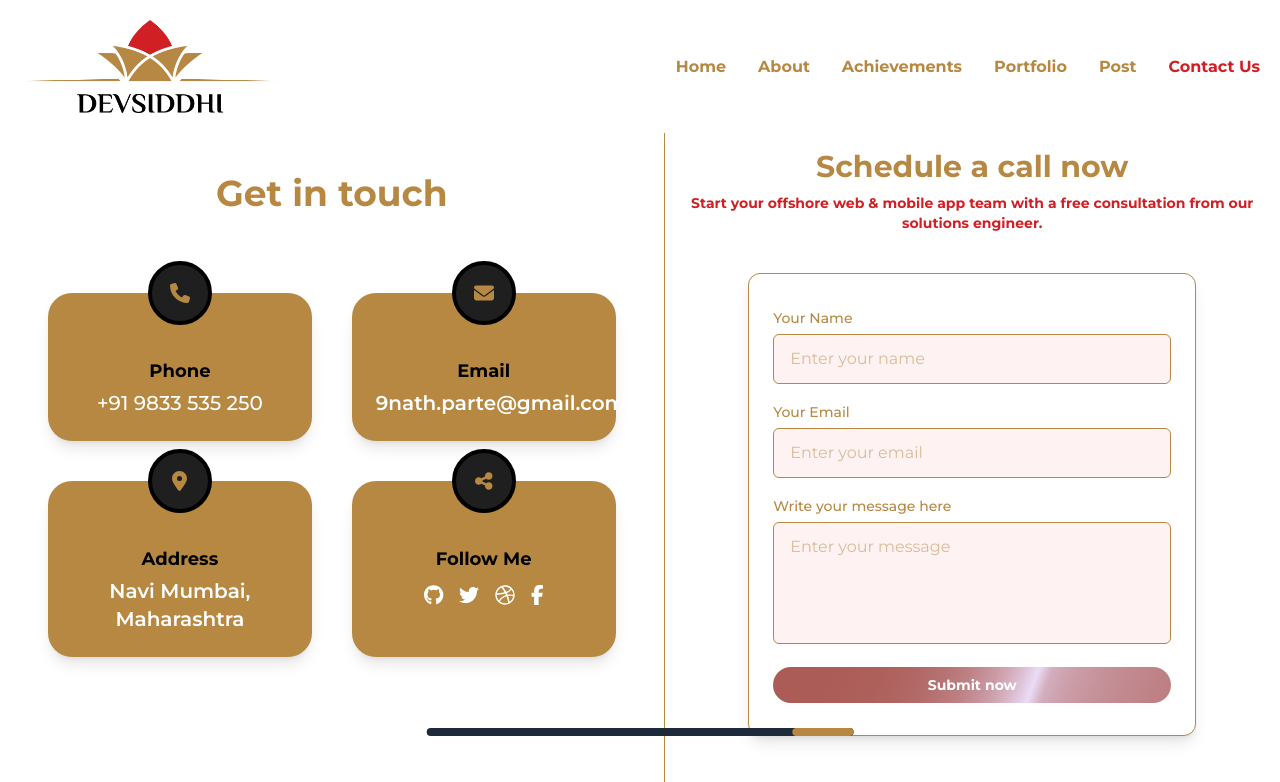
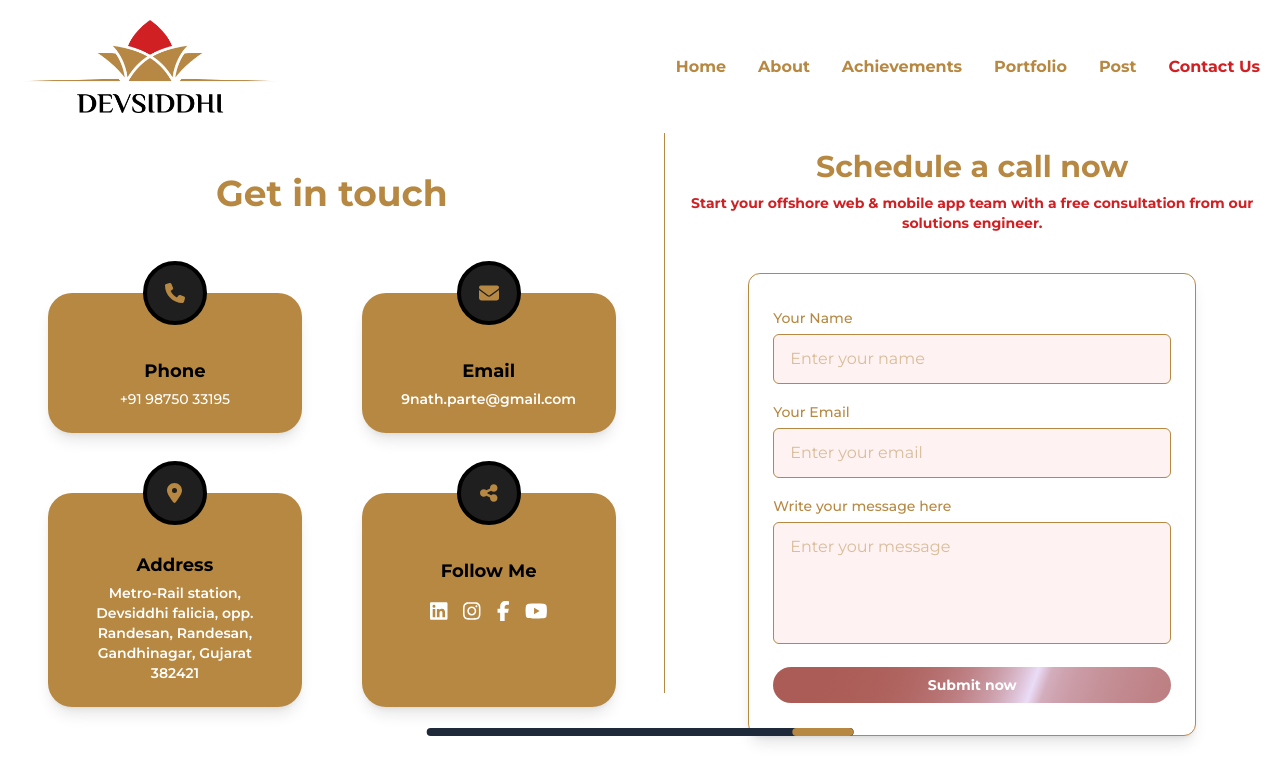
Before and after one commit to navnathparte/devsiddhi, a React (Vite) app: page /contact-us in a window 1280 px wide. Shown: the top 782 px of the page. Built offline with nearby package versions, Linux system fonts and the light colour scheme.

Commit message:
latest changes

```diff
--- a/src/components/Navbar.tsx
+++ b/src/components/Navbar.tsx
@@ -5,7 +5,7 @@ export default function Navbar() {
   const location = useLocation();
   const [isOpen, setIsOpen] = useState(false);
   const isHome = location.pathname === "/";
-  const isAbout = location.pathname === "/about";
+  const isAbout = ["/about"].includes(location.pathname);
 
   // Add an array of nav items
   const navItems = [
--- a/src/pages/About.tsx
+++ b/src/pages/About.tsx
@@ -8,7 +8,7 @@ const About = () => {
       />
 
       {/* Foreground Content */}
-      <div className="relative z-10 w-full flex justify-center items-center p-8 min-h-[750px] bg-[url('/BG-Pattern.png')] bg-cover bg-center bg-no-repeat bg-fixed">
+      <div className="relative z-10 w-full min-h-screen flex justify-center items-center p-8 bg-[url('/BG-Pattern.png')] bg-cover bg-center bg-no-repeat bg-fixed">
         <div className="w-full max-w-6xl rounded-3xl flex flex-col md:flex-row gap-4 md:gap-6 p-3 md:p-5">
           {/* Empty Left Side (can be filled with an image or something later) */}
           <div className="flex-1 flex justify-center items-center">
--- a/src/pages/ContactUs.tsx
+++ b/src/pages/ContactUs.tsx
@@ -1,5 +1,5 @@
 import React, { FormEvent, useEffect, useState } from "react";
-import '../index.css'
+import "../index.css";
 import {
   faPhone,
   faEnvelope,
@@ -7,9 +7,9 @@ import {
   faShareAlt,
 } from "@fortawesome/free-solid-svg-icons";
 import {
-  faGithub,
-  faTwitter,
-  faDribbble,
+  faLinkedin,
+  faInstagram,
+  faYoutube,
   faFacebookF,
 } from "@fortawesome/free-brands-svg-icons";
 import { FontAwesomeIcon } from "@fortawesome/react-fontawesome";
@@ -47,13 +47,13 @@ const ContactSplit: React.FC = () => {
             </h1>
 
             {/* Details */}
-            <div className="grid grid-cols-2 gap-10 m-2 p-4">
+            <div className="grid grid-cols-2 gap-15 m-2 p-4">
               <div className="relative bg-[#B68842] text-white rounded-3xl pt-14 pb-6 px-6 text-center shadow-lg">
                 <div className="absolute -top-8 left-1/2 transform -translate-x-1/2 w-16 h-16 bg-[#1f1f1f] border-4 border-black rounded-full flex items-center justify-center text-[#B68842] text-xl">
                   <FontAwesomeIcon icon={faPhone} />
                 </div>
                 <p className="text-black font-bold text-lg mt-2">Phone</p>
-                <p className="mt-1 text-xl font-medium">+91 9833 535 250</p>
+                <p className="mt-1 text-sm font-medium">+91 98750 33195</p>
               </div>
 
               {/* Card 2 */}
@@ -62,20 +62,43 @@ const ContactSplit: React.FC = () => {
                   <FontAwesomeIcon icon={faEnvelope} />
                 </div>
                 <p className="text-black font-bold text-lg mt-2">Email</p>
-                <p className="mt-1 text-xl font-semibold">
+                <p className="mt-1 text-sm font-semibold">
                   9nath.parte@gmail.com
                 </p>
               </div>
 
               {/* Card 3 */}
-              <div className="relative bg-[#B68842] text-white rounded-3xl pt-14 pb-6 px-6 text-center shadow-lg">
+              {/* <div className="relative bg-[#B68842] text-white rounded-3xl pt-14 pb-6 px-6 text-center shadow-lg">
                 <div className="absolute -top-8 left-1/2 transform -translate-x-1/2 w-16 h-16 bg-[#1f1f1f] border-4 border-black rounded-full flex items-center justify-center text-[#B68842] text-xl">
                   <FontAwesomeIcon icon={faMapMarkerAlt} />
                 </div>
-                <p className="text-black font-bold text-lg mt-2">Address</p>
-                <p className="mt-1 text-xl font-semibold">
-                  Navi Mumbai, Maharashtra
-                </p>
+                <p className="text-black font-bold text-lg mt-0.5">Address</p>
+                <a
+                  href="https://www.google.com/maps?q=Metro-Rail+station,+Devsiddhi+falicia,+opp.+Randesan,+Randesan,+Gandhinagar,+Gujarat+382421"
+                  title="Open in Google Maps"
+                  target="_blank"
+                  rel="noopener noreferrer"
+                  className="mt-1 block text-sm font-semibold text-white hover:text-[#ccafaf] transition-colors duration-200"
+                >
+                  Metro-Rail station, Devsiddhi falicia, opp. Randesan,
+                  Randesan, Gandhinagar, Gujarat 382421
+                </a>
+              </div> */}
+
+              <div className="relative bg-[#B68842] text-white rounded-3xl pt-14 pb-6 px-6 text-center shadow-lg transform transition-transform duration-300 hover:scale-105">
+                <div className="absolute -top-8 left-1/2 transform -translate-x-1/2 w-16 h-16 bg-[#1f1f1f] border-4 border-black rounded-full flex items-center justify-center text-[#B68842] text-xl">
+                  <FontAwesomeIcon icon={faMapMarkerAlt} />
+                </div>
+                <p className="text-black font-bold text-lg mt-0.5">Address</p>
+                <a
+                  href="https://www.google.com/maps?q=Metro-Rail+station,+Devsiddhi+falicia,+opp.+Randesan,+Randesan,+Gandhinagar,+Gujarat+382421"
+                  target="_blank"
+                  rel="noopener noreferrer"
+                  className="mt-1 block text-sm font-semibold text-white hover:text-[#ccafaf] transition-colors duration-200"
+                >
+                  Metro-Rail station, Devsiddhi falicia, opp. Randesan,
+                  Randesan, Gandhinagar, Gujarat 382421
+                </a>
               </div>
 
               {/* Card 4 */}
@@ -84,18 +107,56 @@ const ContactSplit: React.FC = () => {
                   <FontAwesomeIcon icon={faShareAlt} />
                 </div>
                 <p className="text-black font-bold text-lg mt-2">Follow Me</p>
-                <div className="mt-3 flex justify-center space-x-4 text-white text-xl">
-                  <FontAwesomeIcon icon={faGithub} />
-                  <FontAwesomeIcon icon={faTwitter} />
-                  <FontAwesomeIcon icon={faDribbble} />
-                  <FontAwesomeIcon icon={faFacebookF} />
+                <div className="mt-3 flex justify-center  space-x-4 text-white text-xl">
+                  <a
+                    href="https://www.linkedin.com/company/devsiddhi-group10"
+                    target="_blank"
+                    rel="noopener noreferrer"
+                  >
+                    <FontAwesomeIcon
+                      className="hover:text-[#AB5B55] transition-colors duration-200"
+                      icon={faLinkedin}
+                    />
+                  </a>
+                  <a
+                    href="https://www.instagram.com/devsiddhigroup/"
+                    target="_blank"
+                    rel="noopener noreferrer"
+                  >
+                    <FontAwesomeIcon
+                      className="hover:text-[#AB5B55]"
+                      icon={faInstagram}
+                    />
+                  </a>
+                  <a
+                    href="https://www.facebook.com/devsiddhi.group.10"
+                    target="_blank"
+                    rel="noopener noreferrer"
+                  >
+                    <FontAwesomeIcon
+                      className="hover:text-[#AB5B55]"
+                      icon={faFacebookF}
+                    />
+                  </a>
+                  <a
+                    href="https://www.youtube.com/"
+                    target="_blank"
+                    rel="noopener noreferrer"
+                  >
+                    <FontAwesomeIcon
+                      className="hover:text-[#AB5B55]"
+                      icon={faYoutube}
+                    />
+                  </a>
                 </div>
               </div>
             </div>
           </div>
         </div>
 
-        <div className="hidden md:block w-px bg-[#B68842]" />
+        <div className=" flex justify-center items-start">
+          <div className="hidden md:block w-px h-[70%] bg-[#B68842]" />
+        </div>
 
         <div className="flex-1 flex flex-col items-center px-0 py-0">
           <div className="w-full max-w-3xl mx-auto px-4 py-2 flex flex-col gap-8">
--- a/src/pages/Post.tsx
+++ b/src/pages/Post.tsx
@@ -80,7 +80,7 @@ const Post = () => {
     <div className="relative min-h-screen">
       <div
         className="fixed inset-0 bg-cover bg-center scale-110 pointer-events-none z-0"
-        style={{ backgroundImage: "url('/city.jpg')" }}
+        style={{ backgroundImage: "url('/BG-Pattern.png')" }}
       />
 
       <div className="flex justify-center items-center text-center mb-6">
--- a/src/pages/Upcoming.tsx
+++ b/src/pages/Upcoming.tsx
@@ -63,13 +63,13 @@ const Upcoming: React.FC = () => {
     <div className="relative min-h-screen">
       {/* Background */}
       <div
-        className="fixed inset-0 bg-cover blur-sm bg-center scale-110 pointer-events-none z-0"
-        // style={{ backgroundImage: "url('/city-2.jpg')" }}
+        className="fixed inset-0 bg-cover bg-center scale-110 pointer-events-none z-0"
+        style={{ backgroundImage: "url('/OngoingProjects.jpg')" }}
       />
 
       {/* Foreground content */}
       <div className="relative z-10 p-6">
-        <h1 className="text-4xl font-extrabold text-center text-[#B68842] mb-8">
+        <h1 className="text-4xl font-extrabold text-center text-[#B68842] mb-18">
           Current Projects
         </h1>
 
```
Also changed, not shown: src/pages/Completed.tsx (+24 -23 lines), src/pages/Home.tsx (+8 -8 lines), public/Completed-Projects.jpg (added), public/OngoingProjects.jpg (added). Lines whose indentation alone changed are shown as unchanged.
